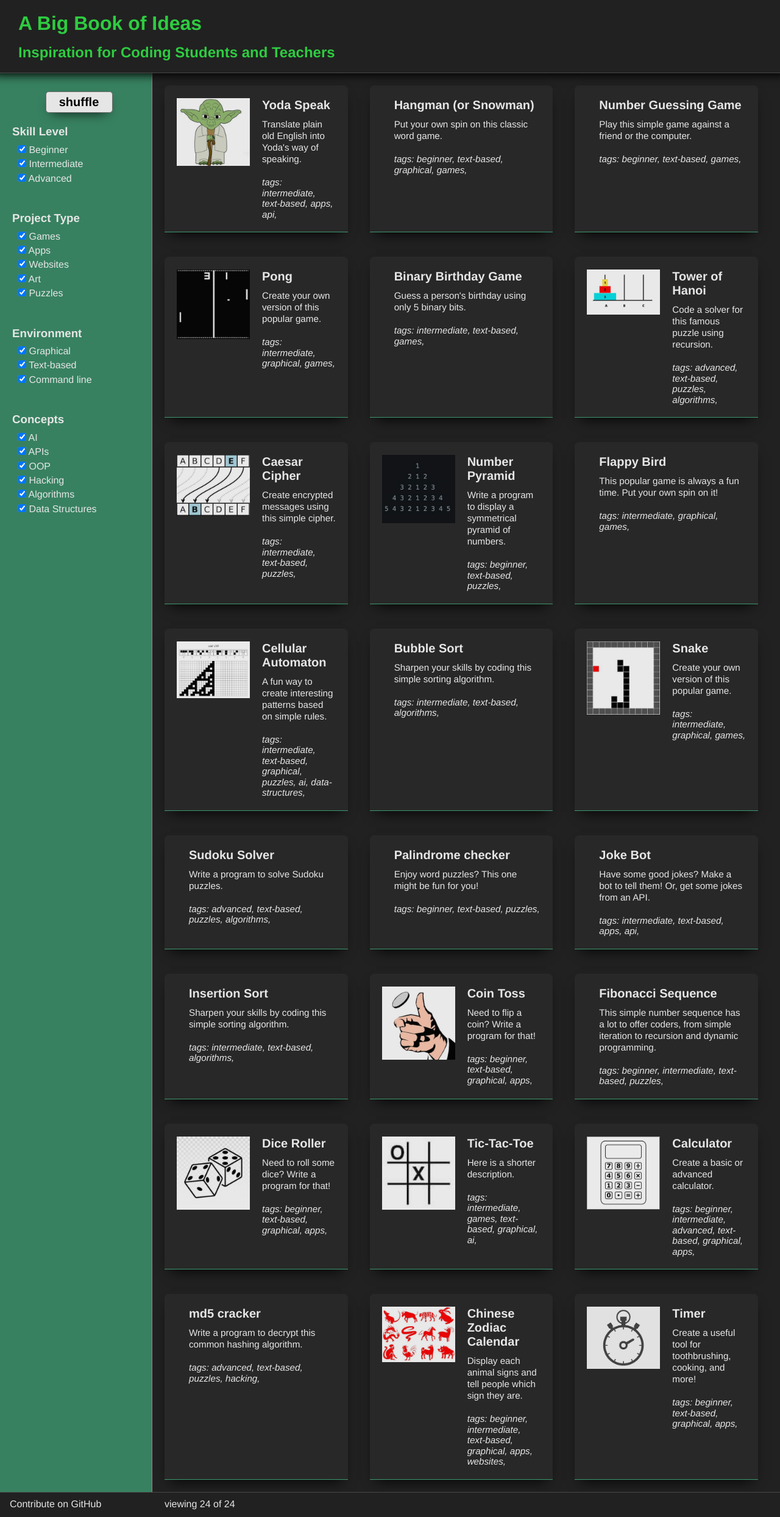
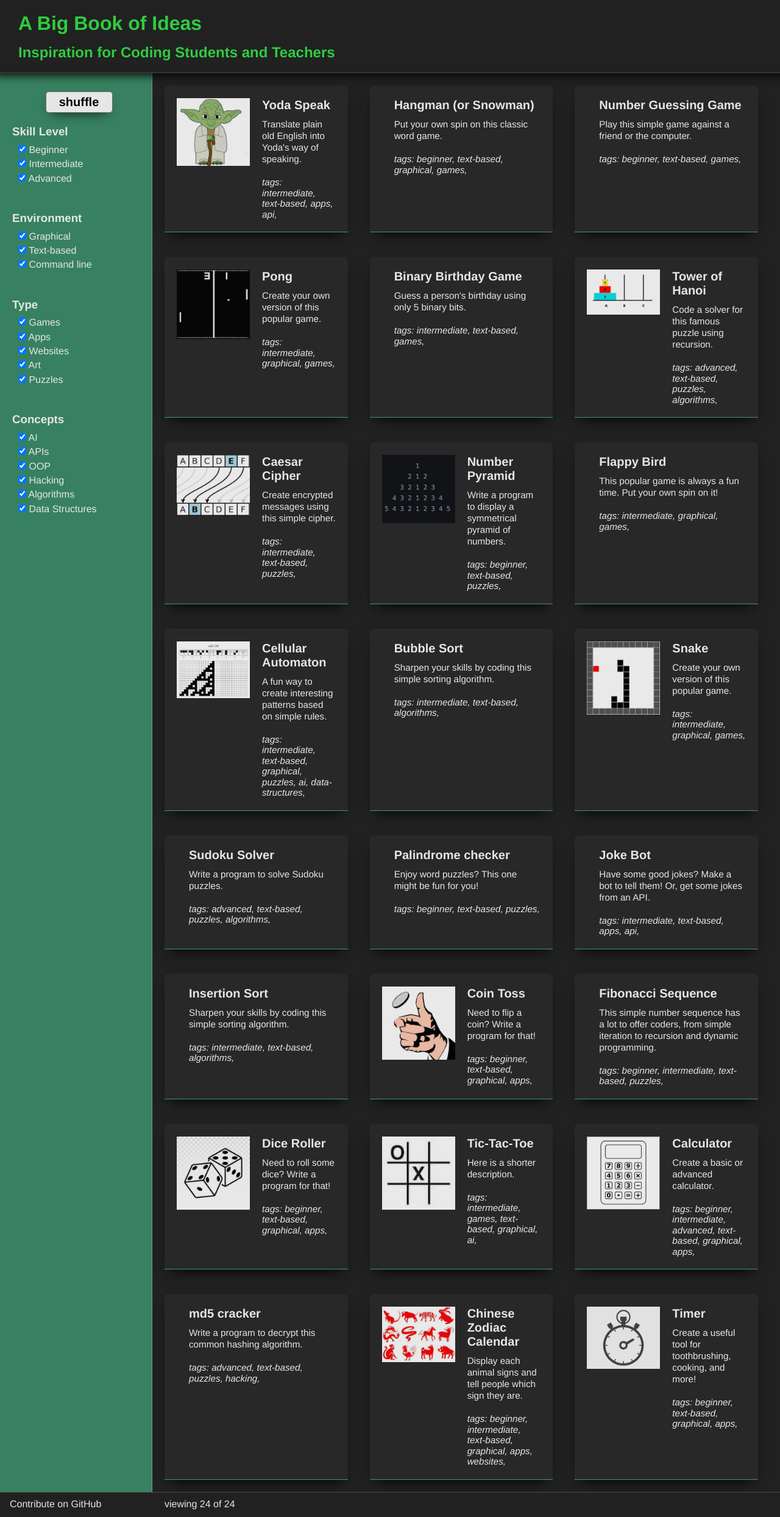
Before and after one commit to pruszel/coding-ideas, a Jekyll site: the page built from web/index.html, in a window 1280 px wide. Shown: the whole page at 61% size. Built offline with Jekyll 4.4.1, drawn with Linux system fonts in a browser that asks for light colours.

Commit message:
re-organized sidebar filters

```diff
--- a/web/_includes/sidebar.html
+++ b/web/_includes/sidebar.html
@@ -12,7 +12,16 @@
     </section>
 
     <section class='sidebar__filter'>
-        <h3 class='sidebar__filter-title'>Project Type</h3>
+        <h3 class='sidebar__filter-title'>Environment</h3>
+        <ul class='input-group'>
+            <li class='sidebar__filter-item'><label for='graphical'><input id='graphical' class='js_filter' name='graphical' type='checkbox' checked /> Graphical</label></li>
+            <li class='sidebar__filter-item'><label for='text-based'><input id='text-based' class='js_filter' name='text-based' type='checkbox' checked /> Text-based</label></li>
+            <li class='sidebar__filter-item'><label for='cli'><input id='cli' class='js_filter' name='cli' type='checkbox' checked /> Command line</label></li>
+        </ul>
+    </section>
+
+    <section class='sidebar__filter'>
+        <h3 class='sidebar__filter-title'>Type</h3>
         <ul class='input-group'>
             <li class='sidebar__filter-item'><label for='games'><input id='games' class='js_filter' name='games' type='checkbox' checked /> Games</label></li>
             <li class='sidebar__filter-item'><label for='apps'><input id='apps' class='js_filter' name='apps' type='checkbox' checked /> Apps</label></li>
@@ -20,15 +29,6 @@
             <li class='sidebar__filter-item'><label for='art'><input id='art' class='js_filter' name='art' type='checkbox' checked /> Art</label></li>
             <li class='sidebar__filter-item'><label for='puzzles'><input id='puzzles' class='js_filter' name='puzzles' type='checkbox' checked /> Puzzles</label></li>
         </ul>
-    </section>
-
-    <section class='sidebar__filter'>
-    <h3 class='sidebar__filter-title'>Environment</h3>
-    <ul class='input-group'>
-        <li class='sidebar__filter-item'><label for='graphical'><input id='graphical' class='js_filter' name='graphical' type='checkbox' checked /> Graphical</label></li>
-        <li class='sidebar__filter-item'><label for='text-based'><input id='text-based' class='js_filter' name='text-based' type='checkbox' checked /> Text-based</label></li>
-        <li class='sidebar__filter-item'><label for='cli'><input id='cli' class='js_filter' name='cli' type='checkbox' checked /> Command line</label></li>
-    </ul>
     </section>
 
     <section class='sidebar__filter'>
```
